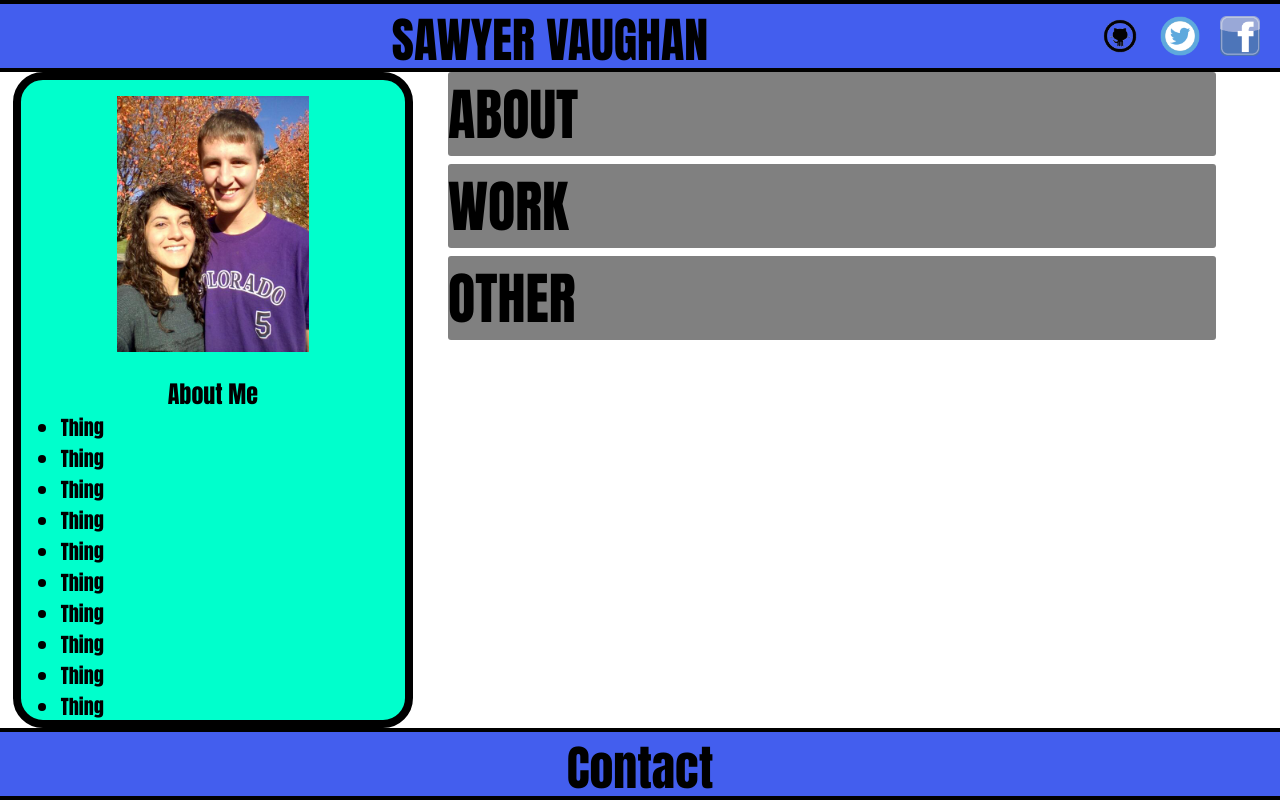
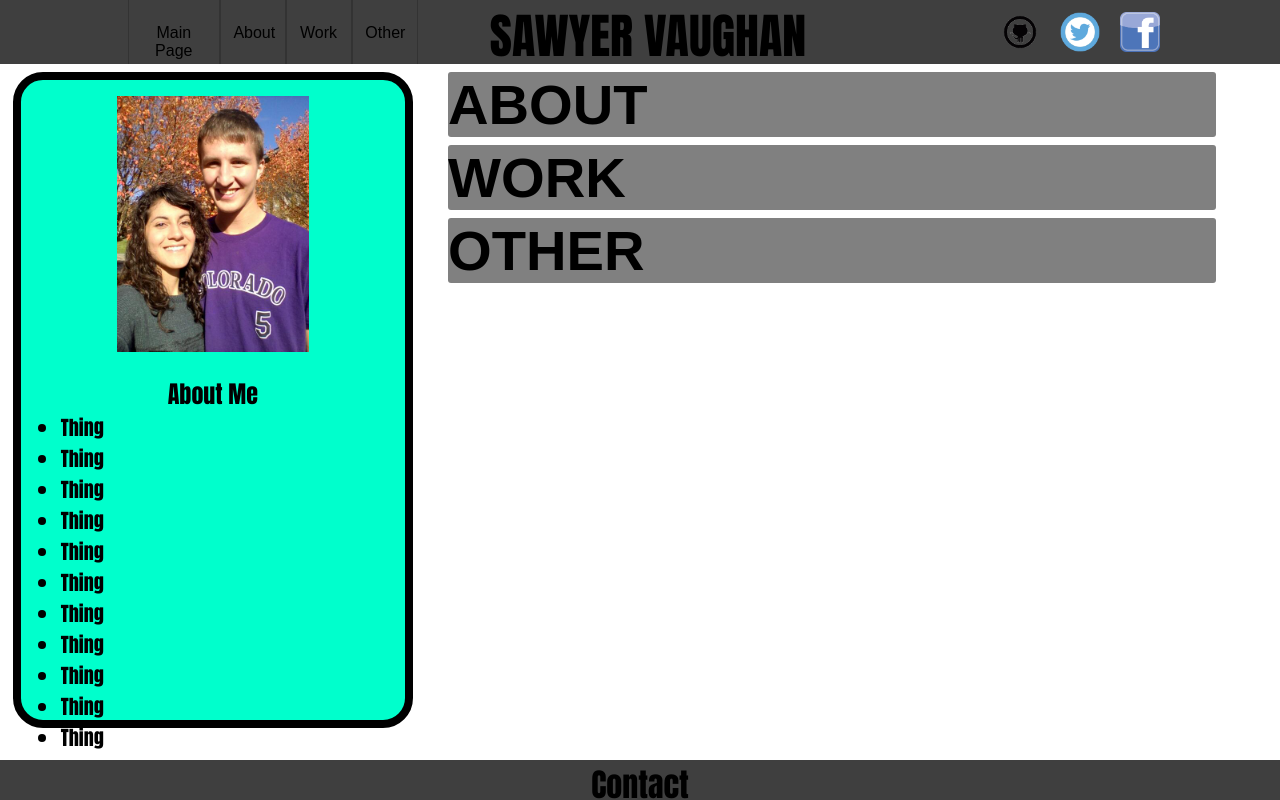
Before and after one commit to runnersaw/runnersaw.github.io, a PHP site: page / in a window 1280 px wide. Run offline with PHP 8.4, Linux system fonts and the light colour scheme; some libraries are stand-ins or nearby versions.

Commit message:
Created Pages, made changes

```diff
--- a/index.html
+++ b/index.html
@@ -9,7 +9,11 @@
 <body>
 	<div id="container">
 		<div id="header">
-			SAWYER VAUGHAN
+			<div id='mainpage' class='navbar'><a href="index.html" class='navbar-link'>Main Page</a></div>
+			<div id='about' class='navbar'><a href="about.html" class='navbar-link'>About</a></div>
+			<div id='work' class='navbar'><a href="work.html" class='navbar-link'>Work</a></div>
+			<div id='other' class='navbar'><a href="other.html" class='navbar-link'>Other</a></div>
+			<div id='title'>SAWYER VAUGHAN</div>
 			<a href="https://www.facebook.com/sawyer.vaughan" target="_blank">
 				<img id="facebook" src="facebook.png"/>
 			</a>
@@ -45,7 +49,12 @@
             </div>
             <h3 class="accordion">WORK</h3>
             <div>
-                <p class="accordioninside">I'm the 2 section!</p>
+                <p class="accordioninside">
+                	<video width ="427" height ="240" controls>
+                		<source src="carl.mp4" type="video/mp4">
+                	Your browser does not support video.
+                	</video>
+                </p>
             </div>
             <h3 class="accordion">OTHER</h3>
             <div>
--- a/resume.css
+++ b/resume.css
@@ -5,13 +5,10 @@
 margin-right: 0;
 width: 100vw;
 
-border-top: .5vh solid black;
+border:0;
 
-border-bottom: .5vh solid black;
+background-color: #3F3f3f;
 
-background-color: #435eee;
-
-text-align:center;
 font-size:6vh;
 font-family: Impact, sans-serif;
 position: fixed;
@@ -20,21 +17,69 @@
 z-index:100;
 }
 
+#title {
+	width:36vw;
+	position:relative;
+	top:0;
+	margin-left: 0;
+	margin-right: 0;
+	display: inline-block;
+	text-align: center;
+}
+
+#mainpage {
+	margin-left: 10vw;
+	width:5vw;
+	text-align: center;
+}
+
+#about {
+	width:3vw;
+	text-align: center;
+}
+
+#work {
+	width:3vw;
+	text-align: center;
+}
+
+#other {
+	width:3vw;
+	text-align: center;
+}
+
+.navbar {
+	height:2vh;
+	position:relative;
+	text-align: left;
+	border-left: 1px solid #333333;
+	border-right: 1px solid #333333;
+	top:0;
+	font-size:2vh;
+	display: inline-block;
+	float: left;
+	margin-right: 0;
+	margin-left: 0;
+	padding-left: 1vw;
+	padding-right: 1vw;
+	padding-top: 3vh;
+	padding-bottom: 3vh;
+	font-family: sans-serif;
+}
+
 #footer {
-height: 8vh;
+height: 5vh;
 
 margin-left: 0;
 margin-right: 0;
 width: 100vw;
 
-border-top: .5vh solid black;
+border: 0;
 
-border-bottom: .5vh solid black;
-
-background-color: #435eee;
+background-color: #3F3f3f;
 
 text-align:center;
-font-size:6vh;
+font-size:4vh;
 font-family: Impact, sans-serif;
 position: fixed;
 bottom: 0;
@@ -61,6 +106,40 @@
 height: 80vh;
 }
 
+a:link {
+	color:#000000;
+	text-decoration:none;
+}
+a:visited {
+	color:#333333;
+	text-decoration:none;
+}
+a:hover {
+	color:#0000AA;
+	text-decoration:underline;
+}
+a:active {
+	color:#0000FF;
+	text-decoration:underline;
+}
+
+a.navbar-link:link {
+	color:#000000;
+	text-decoration:none;
+}
+a.navbar-link:visited {
+	color:#000000;
+	text-decoration:none;
+}
+a.navbar-link:hover {
+	color:#000000;
+	text-decoration:none;
+}
+a.navbar-link:active {
+	color:#000000;
+	text-decoration:none;
+}
+
 #right {
 margin-left: 35vw;
 margin-top: 9vh;
@@ -84,7 +163,7 @@
 width: 5vh;
 height: 5vh;
 margin-top: 1.5vh;
-margin-right: 2.5vh;
+margin-right: 15vh;
 }
 
 #github {
@@ -126,7 +205,7 @@
 margin: 0;
 padding: 0;
 border: 0;
-width=100%
+width=100vw;
 }
 
 p {
@@ -145,7 +224,7 @@
 
 .accordion {
 background-color: gray;
-font-family: Impact;
+font-family: sans-serif;
 border-radius: 3px;
 margin-top: 1vh;
 }
--- a/script.js
+++ b/script.js
@@ -1,12 +1,12 @@
 $(document).ready(function() {
   $('#right').accordion({collapsible: true, active: false});
   $footer = $('#footer');
-  $footer.mouseenter(function() {
-  	$footer.animate({height: "30vh"}, 500)
+  $footer.hover(function() {
+  	$footer.animate({height: "+=30vh"}, 500)
   	$footer.html('<div>Contact</div><div><ul><li>About Me</li><li>Previous Work</li><a href="onlineresume.docx"><li>Resume</li></a></ul></div>');
-  });
-  $footer.mouseleave(function() {
-  	$footer.animate({height: "8vh"}, 500);
+  },
+  function() {
+  	$footer.animate({height: "-=30vh"}, 500);
   	$footer.html('Contact');
   });
 });
```
Also changed, not shown: about.html (added, +30 -0 lines), other.html (added, +31 -0 lines), work.css (added, +126 -0 lines), work.html (added, +49 -0 lines), workscript.js (added), 3 other files.
